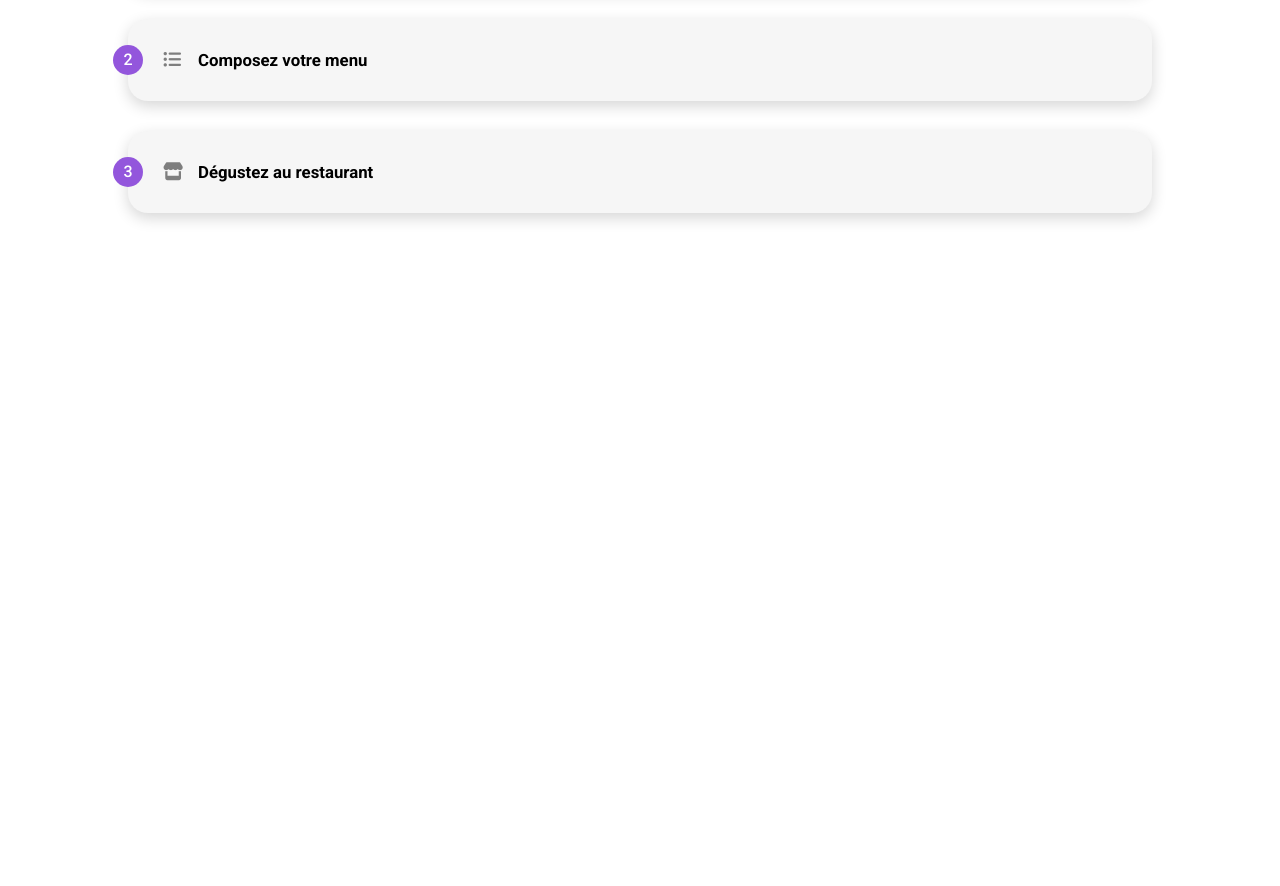
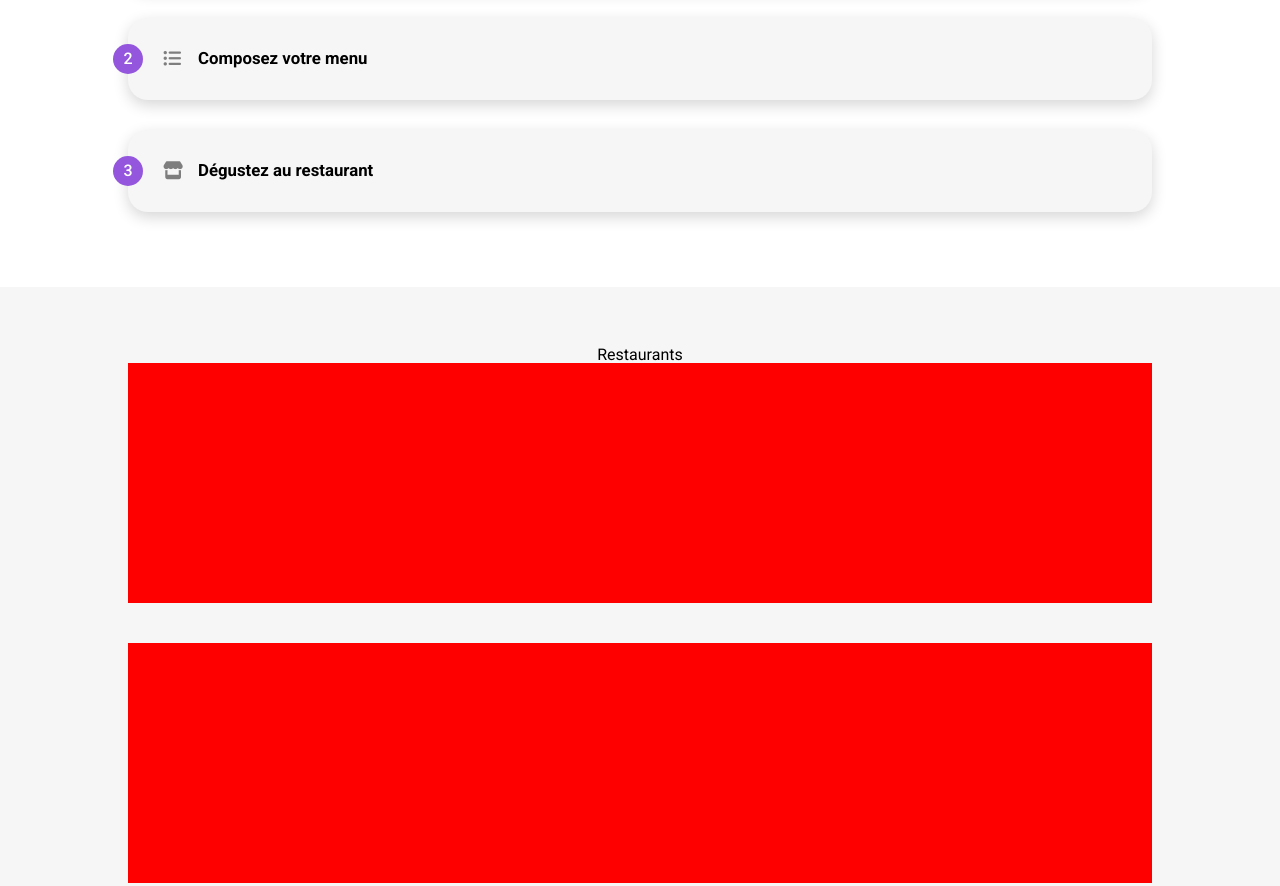
Before and after one commit to CamilleFezandelle/OhMyFood, a website: page index.html in a window 1280 px wide. Shown: the part 660-1546 px from the top of the page. Before the commit the page ends 950 px from the top, so only its background shows below. Drawn offline with Linux system fonts and the light colour scheme; a web font is replaced by a local one.

Commit message:
mise en place des flex grids pour les cards de restaurants + rangement du code déjà écrit dans les fichiers pour mettre en place l'organisation la plus pertinante possible

```diff
--- /dev/null
+++ b/assets/scss/Components/_buttons.scss
@@ -0,0 +1,74 @@
+// Bouton "Explorer nos restaurants" page d'accueil du site
+.explore__button button {
+    @include font;
+    font-size: 1.1em;
+    font-weight: 500;
+    color: #ffffff;
+    background: linear-gradient(355deg, $color-primary 0%, $color-secondary 100%);
+    border: none;
+    border-radius: 50px;
+    padding: 18px 30px;
+    &:active {
+        box-shadow: 0 5px 10px #d6d6d6;
+    }
+}
+
+// Bouton de fonctionnement page d'accueil du site
+.tutorial__step {
+    display: flex;
+    align-items: center;
+    background-color: #f6f6f6;
+    width: 80%;
+    height: 82px;
+    border-radius: 20px;
+    padding: 0 5px 0 5px;
+    margin: 15px 0;
+    position: relative;
+    cursor: pointer;
+    box-shadow: 0 5px 15px #d6d6d6;
+    transition: all 350ms;
+    z-index: 1;
+    i {
+        padding-left: 30px;
+        height: 18px;
+        width: 18px;
+        font-size: large;
+        color: #7e7e7e;
+        transition: all 350ms;
+    }
+    p {
+        font-size: 1.05em;
+        font-weight: 700;
+        padding-left: 35px;
+    }
+    &:active {
+        box-shadow: 0 5px 30px #d6d6d6;
+        background-color: #f5edff;
+        i {
+            color: $color-primary;
+        }
+    }
+    &::before {
+        position: absolute;
+        height: 30px;
+        width: 30px;
+        border-radius: 100%;
+        left: -15px;
+        background-color: $color-primary;
+        @include display-center;
+        color: #ffffff;
+        font-weight: 500;
+    }
+}
+
+.tutorial__step--card1::before {
+    content: '1';
+}
+
+.tutorial__step--card2::before {
+    content: '2';
+}
+
+.tutorial__step--card3::before {
+    content: '3';
+}
--- a/assets/scss/Layout/_header.scss
+++ b/assets/scss/Layout/_header.scss
@@ -1,3 +1,4 @@
+// section du header
 header {
     width: 100%;
     height: 70px;
@@ -7,6 +8,7 @@ header {
     top: 0;
     left: 0;
     right: 0;
+    z-index: 10;
     .bloc {
         height: 100%;
         position: relative;
--- a/assets/scss/Pages/_index.scss
+++ b/assets/scss/Pages/_index.scss
@@ -1,3 +1,4 @@
+// section introduction
 .explore__localisation {
     background-color: #eaeaea;
     height: 55px;
@@ -40,22 +41,9 @@
         text-align: center;
     }
 }
-.explore__button button {
-    @include font;
-    font-size: 1.1em;
-    font-weight: 500;
-    color: #ffffff;
-    background: linear-gradient(355deg, $color-primary 0%, $color-secondary 100%);
-    border: none;
-    border-radius: 50px;
-    padding: 18px 30px;
-    &:active {
-        box-shadow: 0 5px 10px #d6d6d6;
-    }
-}
 
 .tutorial {
-    height: 500px;
+    padding: 60px 0;
     width: 100%;
     background-color: #ffffff;
     @include display-center;
@@ -71,60 +59,24 @@
     }
 }
 
-.tutorial__step {
-    display: flex;
-    align-items: center;
+// section restaurants
+.section-restaurant-list {
+    padding: 60px 0;
     background-color: #f6f6f6;
-    width: 80%;
-    height: 82px;
-    border-radius: 20px;
-    padding: 0 5px 0 5px;
-    margin: 15px 0;
-    position: relative;
-    cursor: pointer;
-    box-shadow: 0 5px 15px #d6d6d6;
-    transition: all 350ms;
-    i {
-        padding-left: 30px;
-        height: 18px;
-        width: 18px;
-        font-size: large;
-        color: #7e7e7e;
-        transition: all 350ms;
-    }
-    p {
-        font-size: 1.05em;
-        font-weight: 700;
-        padding-left: 35px;
-    }
-    &:active {
-        box-shadow: 0 5px 30px #d6d6d6;
-        background-color: #f5edff;
-        i {
-            color: $color-primary;
-        }
-    }
-    &::before {
-        position: absolute;
-        height: 30px;
-        width: 30px;
-        border-radius: 100%;
-        left: -15px;
-        background-color: $color-primary;
-        @include display-center;
-        color: #ffffff;
-        font-weight: 500;
-    }
+    @include display-center;
+    flex-direction: column;
 }
 
-.tutorial__step--card1::before {
-    content: '1';
+.list {
+    width: 80%;
+    display: grid;
+    grid-template-columns: 1fr;
+    grid-template-rows: 1fr 1fr 1fr 1fr;
+    grid-row-gap: 40px;
 }
 
-.tutorial__step--card2::before {
-    content: '2';
+.list__card {
+    background-color: red;
+    height: 240px;
+    width: 100%;
 }
-
-.tutorial__step--card3::before {
-    content: '3';
-}
--- a/assets/scss/Utils/_mixins.scss
+++ b/assets/scss/Utils/_mixins.scss
@@ -1,9 +1,11 @@
+// flexbox centrage horizontal et vertical
 @mixin display-center {
     display: flex;
     justify-content: center;
     align-items: center;
 }
 
+// police d'écriture de base du site
 @mixin font {
     font-family: 'Roboto', sans-serif;
 }
--- a/assets/scss/Utils/_variables.scss
+++ b/assets/scss/Utils/_variables.scss
@@ -1,3 +1,4 @@
+// couleurs
 $color-primary: #9356dc;
 $color-secondary: #ff79da;
 $color-tertiary: #99e2d0;
--- a/assets/scss/main.scss
+++ b/assets/scss/main.scss
@@ -9,10 +9,11 @@
 // Layout
 @import './Layout/header';
 
-// Components
-
 // Pages
 @import './Pages/index';
+
+// Components
+@import './Components/buttons';
 
 // Themes
 
--- a/index.html
+++ b/index.html
@@ -66,6 +66,17 @@
                     </div>
                 </div>
             </section>
+            <section class="section-restaurant-list">
+                <div class="title">
+                    <h1>Restaurants</h1>
+                </div>
+                <div class="list">
+                    <div class="list__card"></div>
+                    <div class="list__card"></div>
+                    <div class="list__card"></div>
+                    <div class="list__card"></div>
+                </div>
+            </section>
         </main>
     </body>
 </html>
```
Also changed, not shown: assets/css/styles.css, 1 other file.
